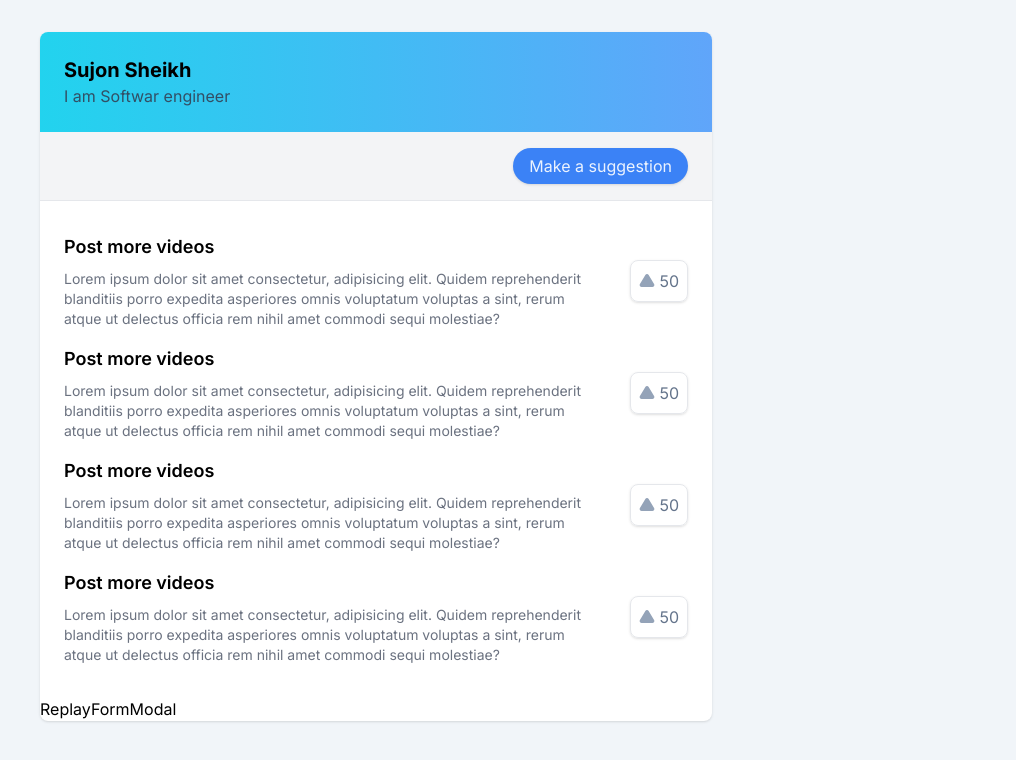
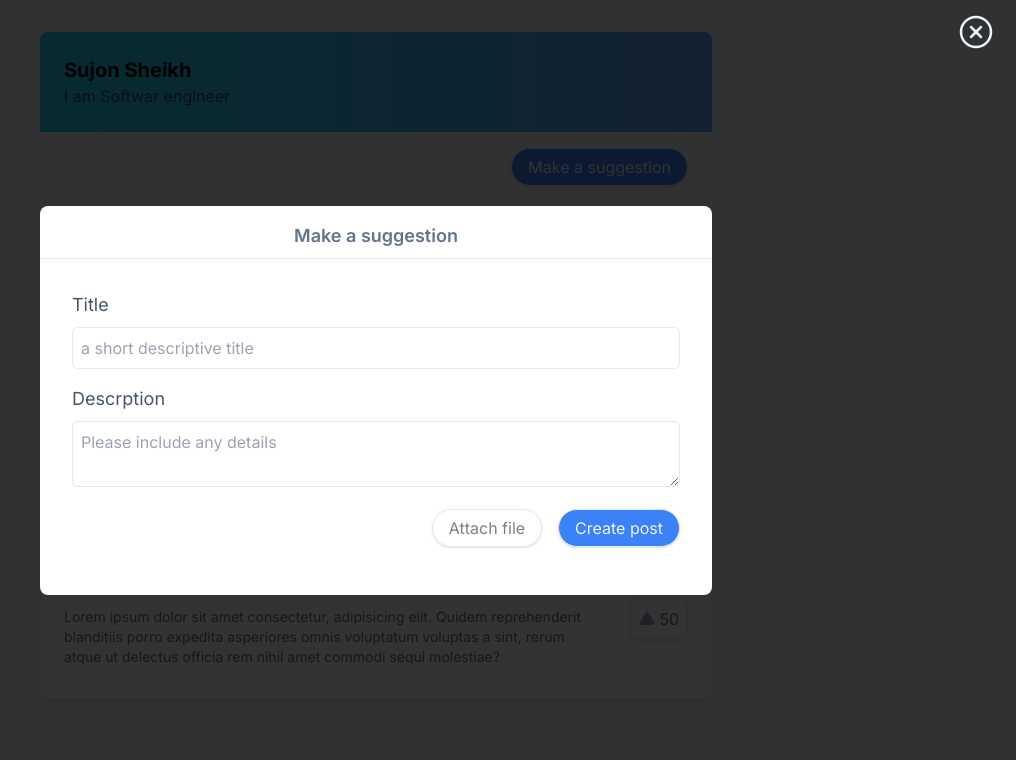
Before and after one commit to sujoncoder/Replay-Board, a Next.js app: page / in a window 1280 px wide. Both pictures are taken after a click on the button "Make a suggestion". Shown: the top 760 px of the page, without its empty margins (264-1280 px from the left). Built offline with nearby package versions, Linux system fonts and the light colour scheme.

Commit message:
done replay form design

```diff
--- a/src/app/page.js
+++ b/src/app/page.js
@@ -1,5 +1,6 @@
 "use client";
 
+import Button from "@/components/Button";
 import ReplayFormModal from "@/components/ReplayFormModal";
 import Replayiteam from "@/components/Replayiteam";
 import { useState } from "react";
@@ -24,12 +25,13 @@ export default function Home() {
         <div className="grow"></div>
 
         <div>
-          <button
+          <Button
+            primary
             onClick={handleOpenReplayPopup}
             className="bg-blue-500 px-4 py-1.5 shadow hover:brightness-105 duration-200 active:bg-blue-600 rounded-full text-white text-opacity-90"
           >
             Make a suggestion
-          </button>
+          </Button>
         </div>
       </div>
 
@@ -41,7 +43,7 @@ export default function Home() {
         <Replayiteam />
       </div>
 
-      {showReplayPopup && <ReplayFormModal />}
+      {showReplayPopup && <ReplayFormModal onSetModal={setShowReplayPopup} />}
     </main>
   );
 }
--- /dev/null
+++ b/src/components/Button.jsx
@@ -0,0 +1,19 @@
+const Button = (props) => {
+  const { className, primary, ...rest } = props;
+
+  return (
+    <button
+      {...rest}
+      className={
+        `px-4 py-1.5 border shadow hover:brightness-105 duration-200 rounded-full text-opacity-90 ${
+          className || ""
+        } ` +
+        (primary
+          ? " bg-blue-500 text-white active:bg-blue-600"
+          : "text-gray-500")
+      }
+    />
+  );
+};
+
+export default Button;
--- a/src/components/ReplayFormModal.jsx
+++ b/src/components/ReplayFormModal.jsx
@@ -1,5 +1,46 @@
-const ReplayFormModal = () => {
-  return <div>ReplayFormModal</div>;
+import { IoCloseCircleOutline } from "react-icons/io5";
+import Button from "./Button";
+
+const ReplayFormModal = ({ onSetModal }) => {
+  return (
+    <div className="fixed inset-0 bg-opacity-80 flex items-center bg-black">
+      {/* close */}
+      <div
+        onClick={() => onSetModal()}
+        className="fixed top-2 right-4 hover:bg-red-500 duration-200 p-1 hover:bg-opacity-50 rounded-full text-slate-100 cursor-pointer"
+      >
+        <IoCloseCircleOutline className="w-10 h-10" />
+      </div>
+      {/* ------------------- */}
+      <div className="w-full">
+        <div className="bg-white md:max-w-2xl mx-auto py-4 md:rounded-lg">
+          <h2 className="text-lg text-slate-500 font-semibold text-center border-b pb-2">
+            Make a suggestion
+          </h2>
+          <form className="p-8">
+            <label className="text-lg text-slate-600 block pb-2">Title</label>
+            <input
+              type="text"
+              placeholder="a short descriptive title"
+              className="w-full p-2 border rounded-md"
+            />
+            <label className="text-lg text-slate-600 block pt-4 pb-2">
+              Descrption
+            </label>
+            <textarea
+              className="border w-full p-2 rounded-md"
+              placeholder="Please include any details"
+            ></textarea>
+
+            <div className="mt-4 flex justify-end gap-4">
+              <Button>Attach file</Button>
+              <Button primary>Create post</Button>
+            </div>
+          </form>
+        </div>
+      </div>
+    </div>
+  );
 };
 
 export default ReplayFormModal;
```
